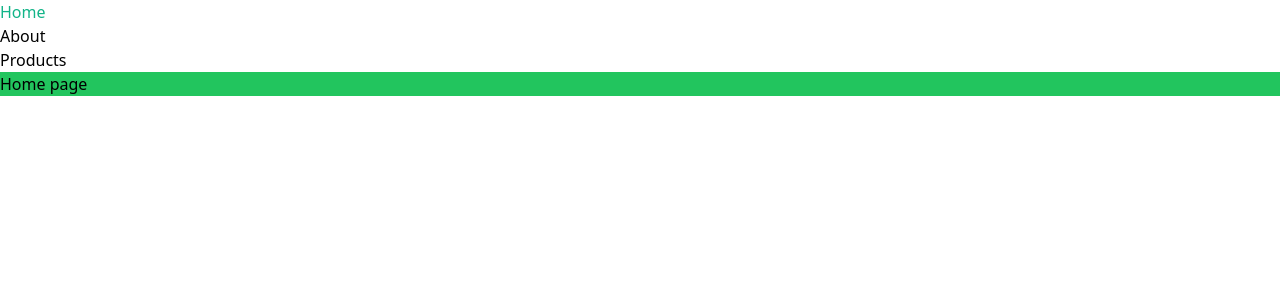
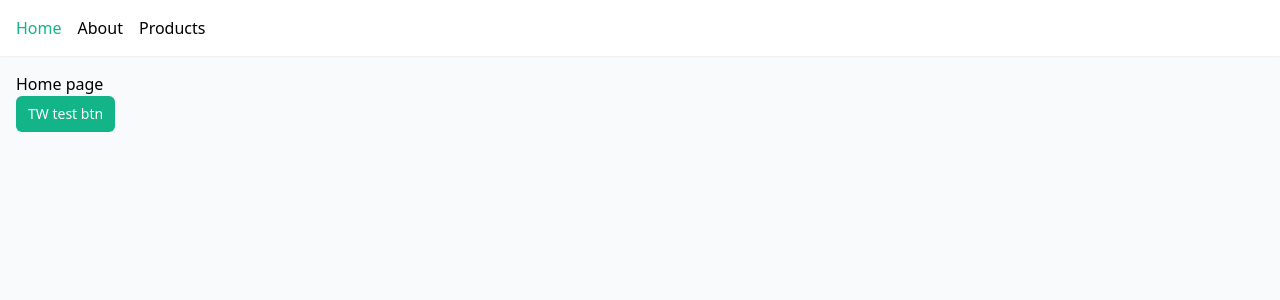
Before and after one commit to Inoooooor/nuxt-prac-app, a Nuxt app: page / in a window 1280 px wide. Shown: the top 300 px of the page. Built offline with nearby package versions, Linux system fonts and the light colour scheme.

Commit message:
added_tw_config

```diff
--- /dev/null
+++ b/assets/css/tailwind.css
@@ -0,0 +1,13 @@
+@tailwind base;
+@tailwind components;
+@tailwind utilities;
+
+body {
+  @apply bg-gray-50;
+}
+
+@layer components {
+  .btn {
+    @apply bg-[#12b488] text-white px-3 py-2 rounded-md text-sm;
+  }
+}
--- a/layouts/default.vue
+++ b/layouts/default.vue
@@ -1,14 +1,14 @@
 <template>
-  <header>
-    <nav>
-      <ul>
+  <header class="shadow-sm bg-white">
+    <nav class="container mx-auto p-4 flex justify-between">
+      <ul class="flex justify-around gap-4">
         <li><NuxtLink to="/">Home</NuxtLink></li>
         <li><NuxtLink to="/about">About</NuxtLink></li>
         <li><NuxtLink to="/products">Products</NuxtLink></li>
       </ul>
     </nav>
   </header>
-  <div>
+  <div class="container mx-auto p-4">
     <slot />
   </div>
 </template>
--- a/layouts/products.vue
+++ b/layouts/products.vue
@@ -8,11 +8,11 @@
       </ul>
     </nav>
   </header>
-  <div>
+  <div class="container mx-auto p-4">
     <slot />
   </div>
-  <footer>
-    <ul>
+  <footer class="shadow-sm bg-white">
+    <ul class="container mx-auto p-4 flex justify-around gap-4">
       <li><NuxtLink to="/">Home</NuxtLink></li>
       <li><NuxtLink to="/about">About</NuxtLink></li>
       <li><NuxtLink to="/products">Products</NuxtLink></li>
--- a/nuxt.config.ts
+++ b/nuxt.config.ts
@@ -2,4 +2,7 @@
 export default defineNuxtConfig({
   devtools: { enabled: true },
   modules: ["@nuxtjs/tailwindcss"],
+  tailwindcss: {
+    exposeConfig: true,
+  },
 })
--- a/pages/about.vue
+++ b/pages/about.vue
@@ -1,5 +1,5 @@
 <template>
-  <div>ABOUT</div>
+  <div class="">ABOUT</div>
 </template>
 <script setup></script>
 <style lang="css"></style>
--- a/pages/index.vue
+++ b/pages/index.vue
@@ -1,5 +1,6 @@
 <template>
-  <div class="bg-green-500">Home page</div>
+  <div class="">Home page</div>
+  <button class="btn">TW test btn</button>
 </template>
 
 <script setup></script>
--- /dev/null
+++ b/tailwind.config.js
@@ -0,0 +1,19 @@
+/** @type {import('tailwindcss').Config} */
+module.exports = {
+  content: [
+    "components/**/*.{vue,js,ts}",
+    "layouts/**/*.vue",
+    "pages/**/*.vue",
+    "composables/**/*.{js,ts}",
+    "plugins/**/*.{js,ts}",
+    "App.{js,ts,vue}",
+    "app.{js,ts,vue}",
+    "Error.{js,ts,vue}",
+    "error.{js,ts,vue}",
+    "content/**/*.md",
+  ],
+  theme: {
+    extend: {},
+  },
+  plugins: [],
+}
```
